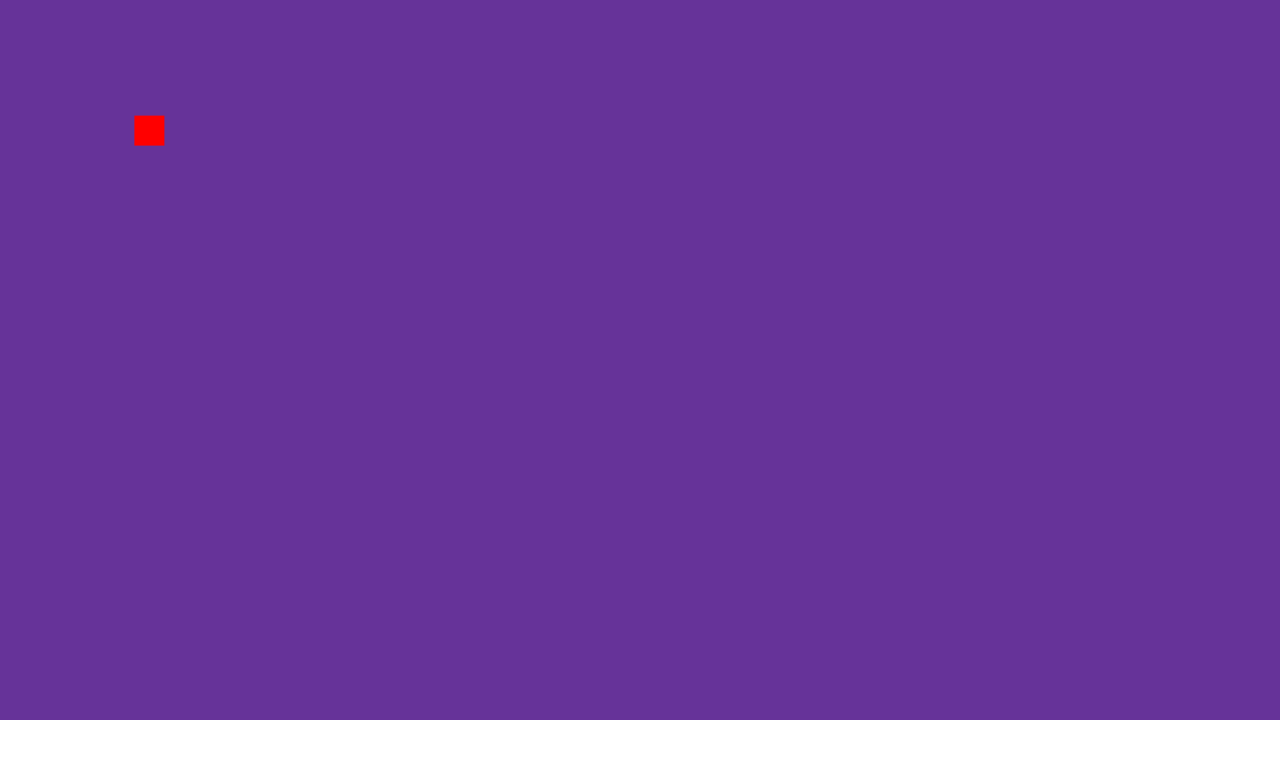
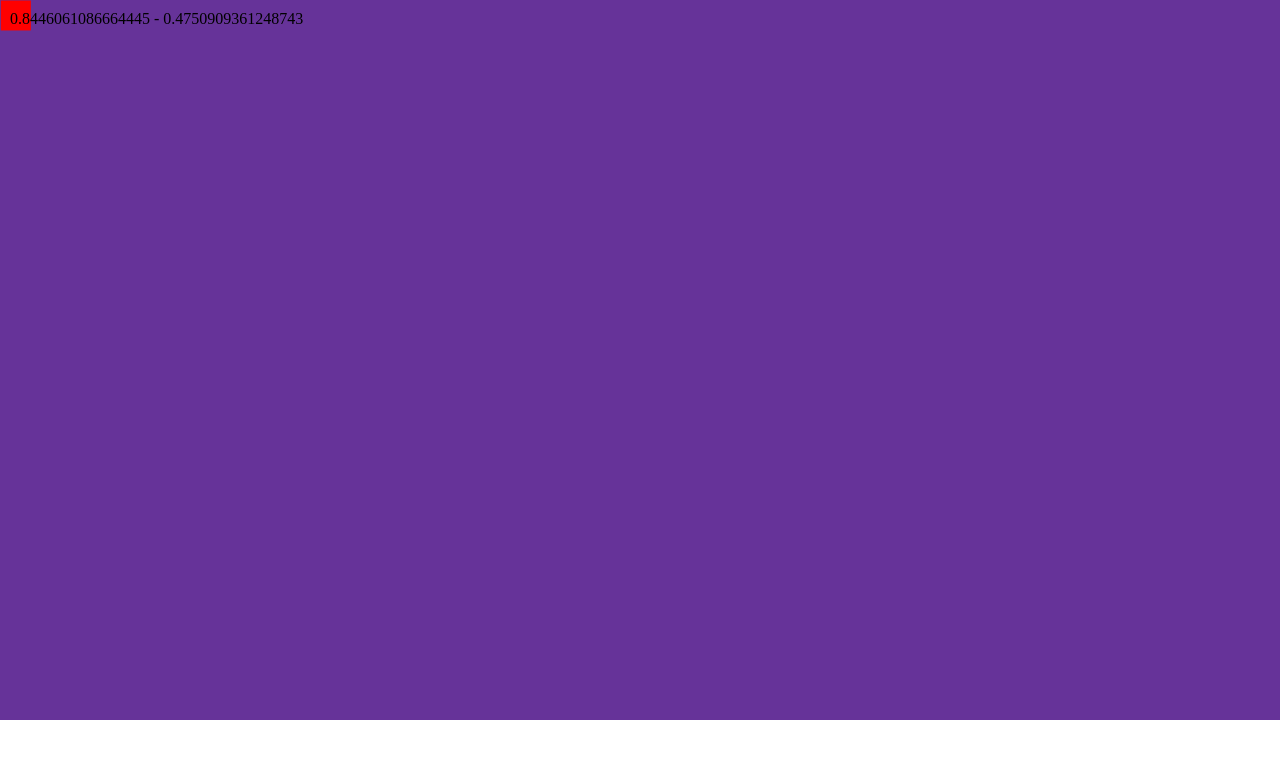
Before and after one commit to LawftyGoals/unicornsAndRainbows, a website built with Vite: page revitalize/index.html in a window 1280 px wide. Built offline with nearby package versions, Linux system fonts and the light colour scheme.

Commit message:
fix tracking issue.

```diff
--- a/package.json
+++ /dev/null
@@ -1,5 +0,0 @@
-{
-	"dependencies": {
-		"vite": "^8.2.1"
-	}
-}
--- a/revitalize/index.html
+++ b/revitalize/index.html
@@ -7,7 +7,7 @@
     <title>revitalize</title>
   </head>
   <body>
-    <div id="app">
+    <div id="app"><div id="debug"></div>
 			<canvas id="cv" width="1280" height="720"></canvas>
 		</div>
     <script type="module" src="/src/main.ts"></script>
--- a/revitalize/src/main.ts
+++ b/revitalize/src/main.ts
@@ -1,154 +1,142 @@
-import './style.css'
-
+import "./style.css";
 
 const cv = {
   width: 1280,
-  height: 720
+  height: 720,
 };
 
 type Position = {
-  x: number,
-  y: number
+  x: number;
+  y: number;
 };
 
 type Size = {
-  h: number,
-  w: number
-
+  h: number;
+  w: number;
 };
 
 const player = {
-  speed: 100,
+  speed: 200,
   position: {
     x: cv.width / 2,
-    y: cv.height / 2
-  }
+    y: cv.height / 2,
+  },
 };
-const mousePosition = {x: 0, y: 0};
+const mousePosition = { x: 0, y: 0 };
 
 const activeKeys = new Set();
-
-function getKeyPresses(){
-
-
-}
 
 function gEI(id: string) {
   return document.getElementById(id);
 }
 
-function fR(ctx: Context, color: string, position: Position, size: Size ){
-  ctx.fillStyle=color;
+function fR(
+  ctx: CanvasRenderingContext2D,
+  color: string,
+  position: Position,
+  size: Size,
+) {
+  ctx.fillStyle = color;
   ctx.fillRect(position.x, position.y, size.w, size.h);
 }
 
+let frameCount = 0;
+const debugDiv = gEI("debug");
 
+function getDebug(innerHtml: string) {
+  if (frameCount == 3 && debugDiv) debugDiv.innerHTML = innerHtml;
 
-function move(elapsedMS: number){
-  function sH(keyCode: number){
+  frameCount++;
+  if (frameCount >= 10) frameCount = 0;
+}
+
+function move(elapsedMS: number) {
+  function sH(keyCode: number) {
     return activeKeys.has(keyCode);
   }
 
-
-  // a^2 = b^2 + c^2
-  // aa = bb + cc
-  // aa/aa = bb/aa + cc/aa
-
   const omx = mousePosition.x - player.position.x;
   const omy = mousePosition.y - player.position.y;
-  const magnitude = (omx * omx) + (omy * omy);
 
-  const mxr = (omx / Math.abs(omx));
-  const myr = (omy / Math.abs(omy));
+  const magdeb = Math.sqrt(omx * omx + omy * omy);
 
-  const nmx = mxr * (omx*omx)/magnitude;
-  const nmy = myr * (omy*omy)/magnitude;
+  const nmx = omx / magdeb;
+  const nmy = omy / magdeb;
 
-  const tot = (omx*omx)/magnitude + (omy*omy)/magnitude;
+  const movementX = player.speed * elapsedMS * nmx;
+  const movementY = player.speed * elapsedMS * nmy;
 
-  console.log(tot);
+  if (magdeb >= 1) {
+    player.position.x += movementX;
+    player.position.y += movementY;
+  }
 
+  getDebug(`${player.position.x} - ${player.position.y} `);
 
-  player.position.x += player.speed * elapsedMS * nmx;
-  player.position.y += player.speed * elapsedMS * nmy;
-
-
-  if(sH(65)){
+  if (sH(65)) {
     //A
     player.position.x -= player.speed * elapsedMS;
-    console.log("A")
   }
-  if(sH(68)){
+  if (sH(68)) {
     //D
     player.position.x++;
   }
-  if(sH(83)){
+  if (sH(83)) {
     //S
     player.position.y++;
   }
-  if(sH(87)){
+  if (sH(87)) {
     //W
     player.position.y--;
   }
-
 }
 
 type Time = { prevTime: number };
 
-function draw(ctx: Context, time: Time, timestamp: number){
+function draw(ctx: CanvasRenderingContext2D, time: Time, timestamp: number) {
   const elapsed = timestamp - time.prevTime;
   const elapsedMS = elapsed / 1000;
   move(elapsedMS);
 
-
   //TODO(Lawfty): don't like this passing around thing thing.
-  fR(ctx, "rebeccapurple", {x: 0, y: 0}, {w: cv.width, h: cv.height});
-  fR(ctx, "red", player.position, {w:30, h:30});
-
+  fR(ctx, "rebeccapurple", { x: 0, y: 0 }, { w: cv.width, h: cv.height });
+  fR(ctx, "red", player.position, { w: 30, h: 30 });
 
   time.prevTime = timestamp;
-  requestAnimationFrame((timestamp)=>draw(ctx, time, timestamp));
-
+  requestAnimationFrame((timestamp) => draw(ctx, time, timestamp));
 }
 
-function addEL(canvas: HTMLCanvas){
+function addEL(canvas: HTMLCanvasElement) {
+  canvas.addEventListener("mousemove", (event) => {
+    const canvasRect = canvas.getClientRects()[0];
+    const x = Math.round(event.clientX - canvasRect.left);
+    const y = Math.round(event.clientY - canvasRect.top);
+    mousePosition.x = x < 1 ? 0 : x;
+    mousePosition.y = y < 1 ? 0 : y;
+  });
 
-  canvas.addEventListener("mousemove",
-    (event)=>{
-      const canvasRect = canvas.getClientRects()[0];
-      const x = Math.round(event.clientX - canvasRect.left);
-      const y = Math.round(event.clientY - canvasRect.top);
-      mousePosition.x = x < 1 ? 0 : x;
-      mousePosition.y = y < 1 ? 0 : y;
-    }
-                         )
-
-  addEventListener("keydown", (event)=>{
+  addEventListener("keydown", (event) => {
     activeKeys.add(event.keyCode);
-
-  })
-  addEventListener("keyup", (event)=> {
+  });
+  addEventListener("keyup", (event) => {
     activeKeys.delete(event.keyCode);
-  })
+  });
 }
 
-
-
 function init() {
-  const canvas = gEI("cv");
+  const canvas = gEI("cv") as HTMLCanvasElement | null;
+  if (!canvas) return 0;
   const ctx = canvas.getContext("2d");
   addEL(canvas);
-  if(!ctx){
-    console.error("Canvas could not be found or context could not be initialized");
+  if (!ctx) {
+    console.error(
+      "Canvas could not be found or context could not be initialized",
+    );
+    return 0;
   }
 
-  const time = {prevTime: 0};
-  requestAnimationFrame((timestamp)=>draw(ctx, time, timestamp));
-
+  const time = { prevTime: 0 };
+  requestAnimationFrame((timestamp) => draw(ctx, time, timestamp));
 }
 
-
-
-
-
 init();
--- a/revitalize/src/style.css
+++ b/revitalize/src/style.css
@@ -8,3 +8,10 @@ body {
   width: 100%;
   justify-content: center;
 }
+
+
+#debug {
+  position: absolute;
+  top: 10px;
+  left: 10px;
+}
```
Also changed, not shown: revitalize/package.json (+5 -2 lines), pnpm-lock.yaml (deleted), revitalize/pnpm-lock.yaml, 2 other files.
